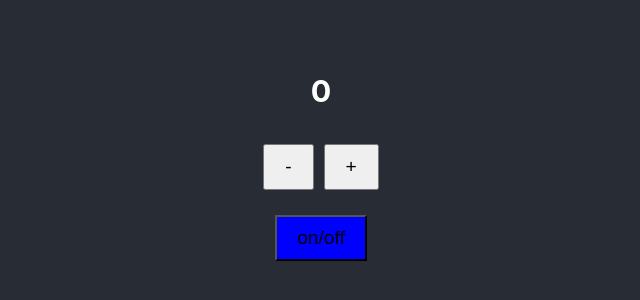
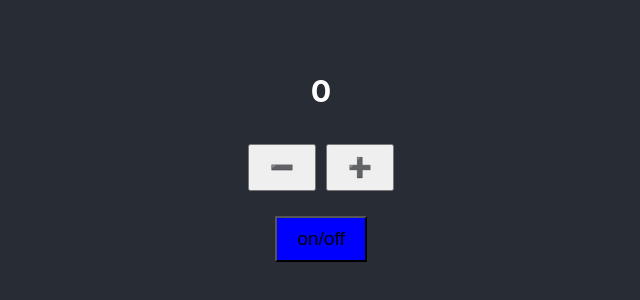
Before and after one commit to hjoo830/TDD-counter, a React (Create React App) app: page / in a window 1280 px wide. Shown: the part 248-548 px from the top of the page, without its empty margins (319-959 px from the left). Built offline with nearby package versions, Linux system fonts and the light colour scheme.

Commit message:
💄 Design: Change button to emoji

```diff
--- a/src/App.js
+++ b/src/App.js
@@ -15,14 +15,14 @@ function App() {
             disabled={disabled}
             onClick={() => setCount((count) => count - 1)}
           >
-            -
+            ➖
           </button>
           <button
             data-testid="plus-button"
             disabled={disabled}
             onClick={() => setCount((count) => count + 1)}
           >
-            +
+            ➕
           </button>
         </div>
         <div>
```
